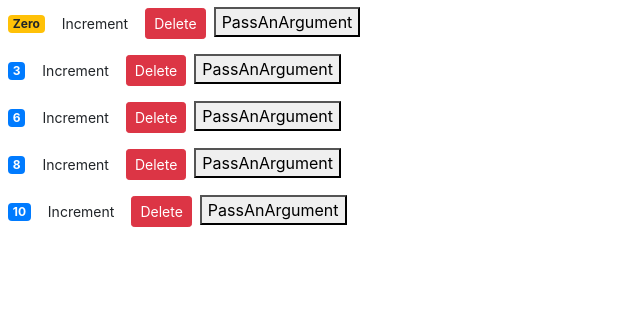
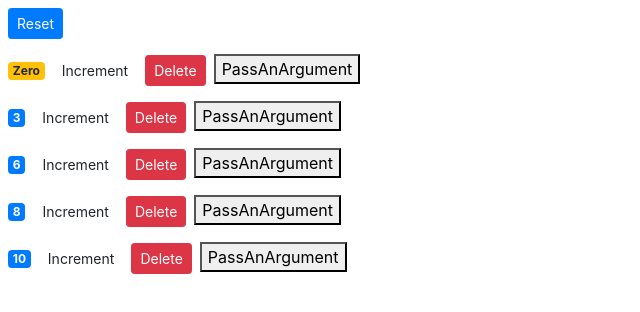
Before and after one commit to funkenpedro/ReactCpmponentsCounterApp, a React (Create React App) app: page / in a window 1280 px wide. Shown: the top 312 px of the page, without its empty margins (0-640 px from the left). Built offline with nearby package versions, Linux system fonts and the light colour scheme.

Commit message:
added reset function that doesnt work properly

```diff
--- a/src/components/counters.jsx
+++ b/src/components/counters.jsx
@@ -10,6 +10,14 @@
       { id: 5, value: 10 }
     ]
   };
+  handleReset = () => {
+    const counters = this.state.counters.map(c => {
+      c.value = 0; // this reset function will reset the value of each counter in the counter array
+      return c; // but the dom doesnt get updated because the counter in counter.jsx
+    }); // has property this.props.counter.value which only gets initialized
+    // from this array once
+    this.setState({ counters: counters });
+  };
   handleDelete = counterId => {
     console.log("Evnent Handler called", counterId);
     const counters = this.state.counters.filter(c => c.id !== counterId);
@@ -18,6 +26,12 @@
   render() {
     return (
       <div>
+        <button // Added button here to demonstrate a problem, see onclick function
+          onClick={this.handleReset}
+          className="btn btn-primary btn-sm m-2"
+        >
+          Reset
+        </button>
         {this.state.counters.map(counter => (
           <Counter
             key={counter.id}
```
